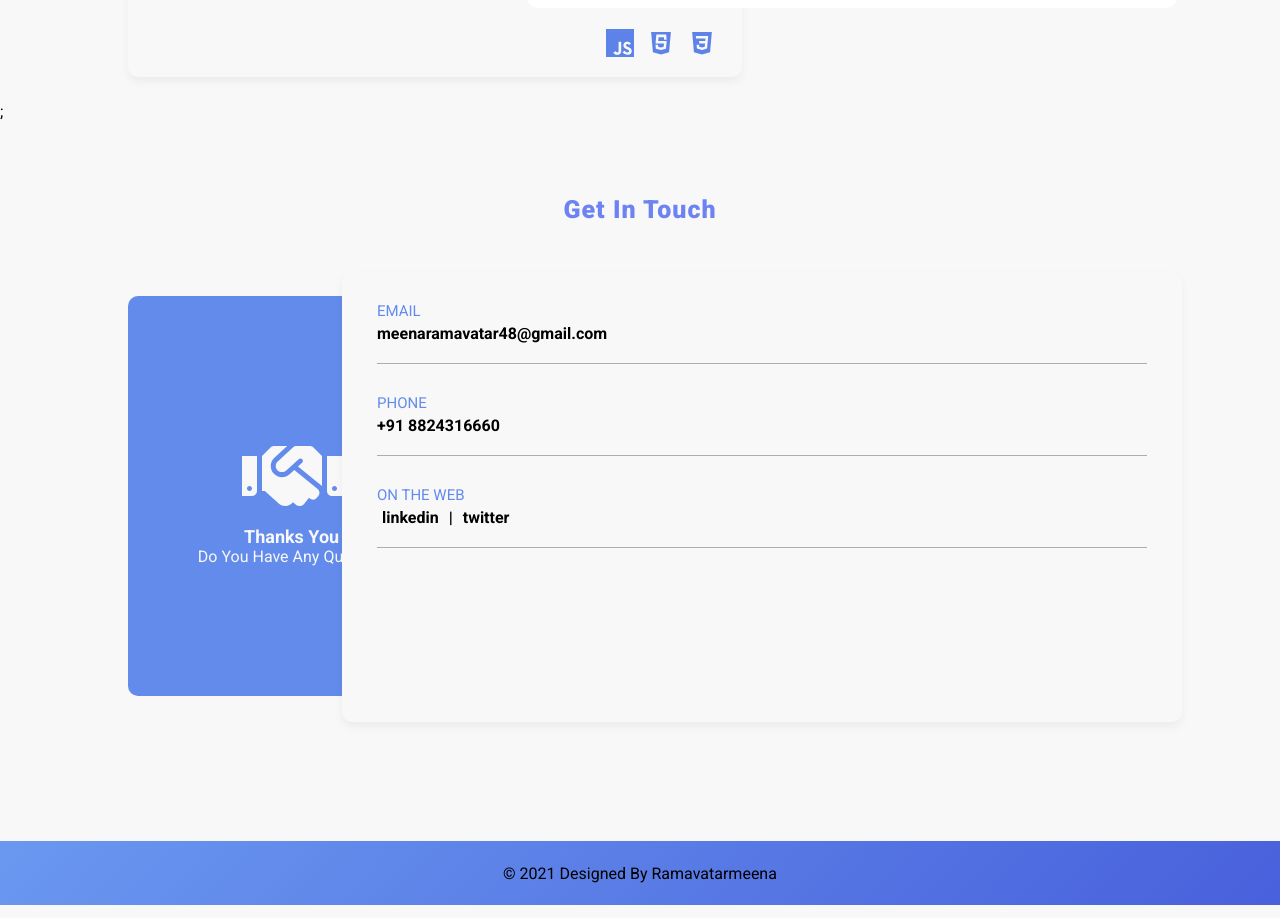
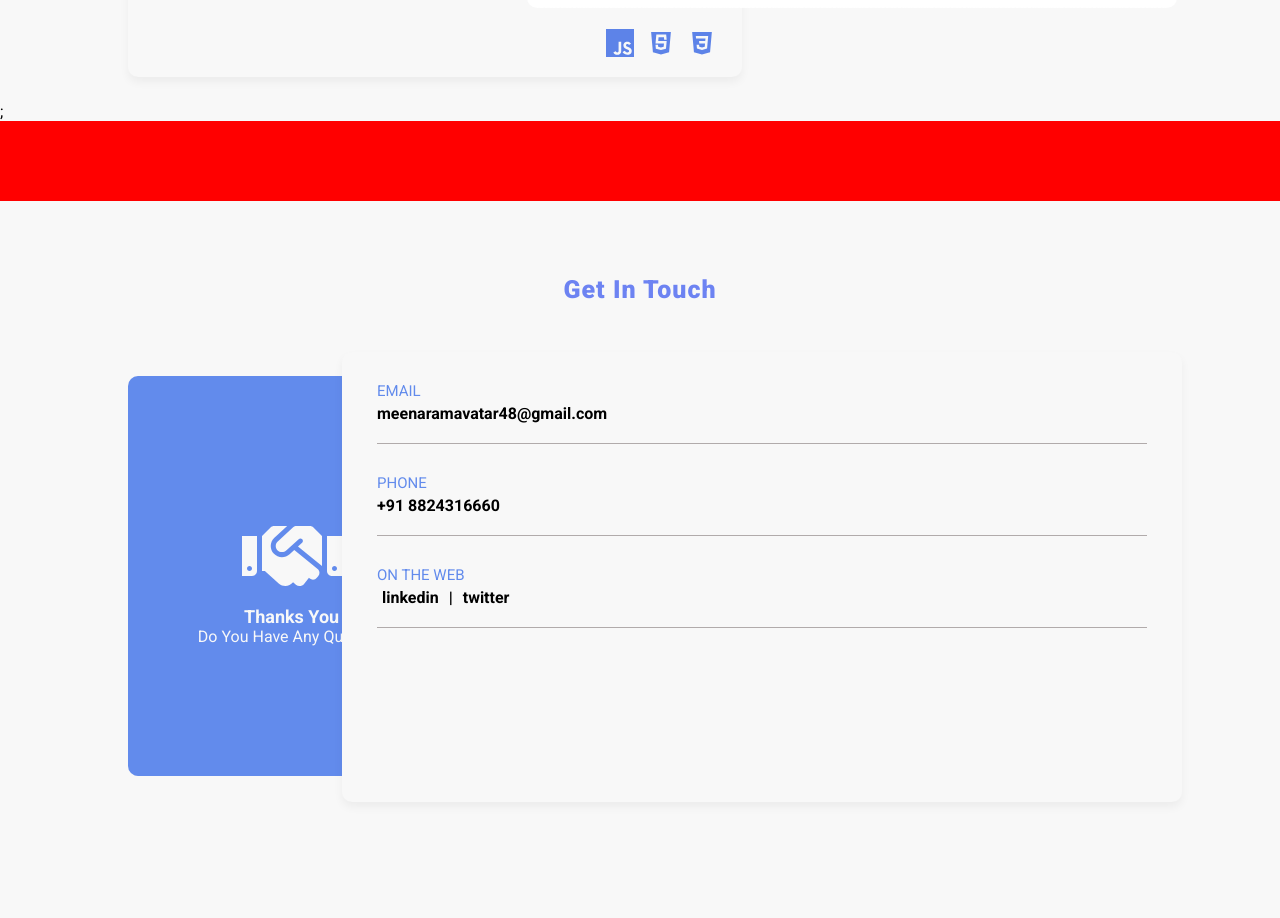
Before and after one commit to ramavatarmeena99/my_portfolio, a React (Create React App) app: page / in a window 1280 px wide. Shown: the part 5322-6240 px from the top of the page. Built offline with nearby package versions, Linux system fonts and the light colour scheme.

Commit message:
some bugs fixed

```diff
--- a/src/App.js
+++ b/src/App.js
@@ -6,6 +6,9 @@
 import MyProjects from "./Components/MyProjects";
 import Contact from "./Components/Contact";
 import Footer from "./Components/Footer";
+import Blogs from "./Components/Blogs";
+
+
 // import { useState } from "react";
 
 
@@ -30,6 +33,7 @@
       <AboutMe  />
       <MySkills  />
       <MyProjects />
+      <Blogs/>
       <Contact  />
       <Footer />
     </>
--- /dev/null
+++ b/src/Components/Blogs/index.js
@@ -0,0 +1,13 @@
+import React from 'react'
+import Style from "./index.module.css";
+
+export default function index() {
+  return (
+    <div className={Style.blog}>
+
+
+
+
+    </div>
+  )
+}
--- /dev/null
+++ b/src/Components/Blogs/index.module.css
@@ -0,0 +1,5 @@
+.blog{
+    width: 100%;
+    height: 10vh;
+    background-color: red;
+}
```
